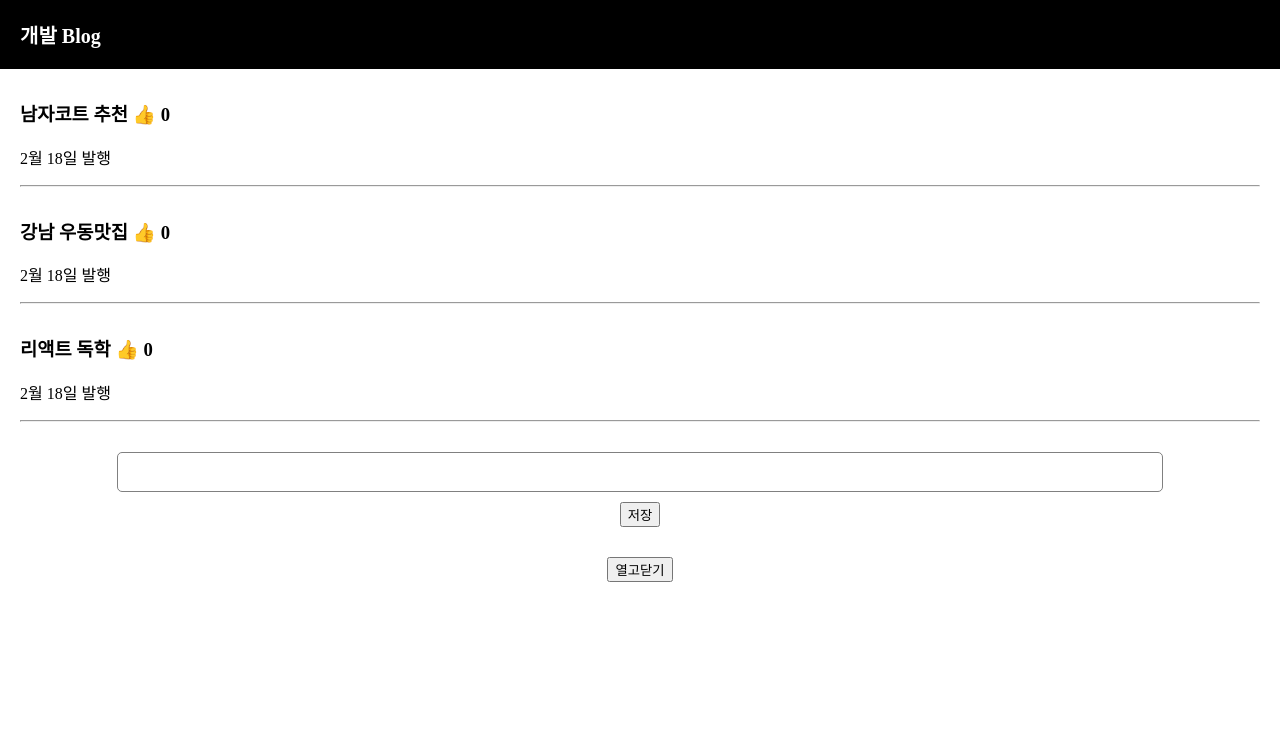
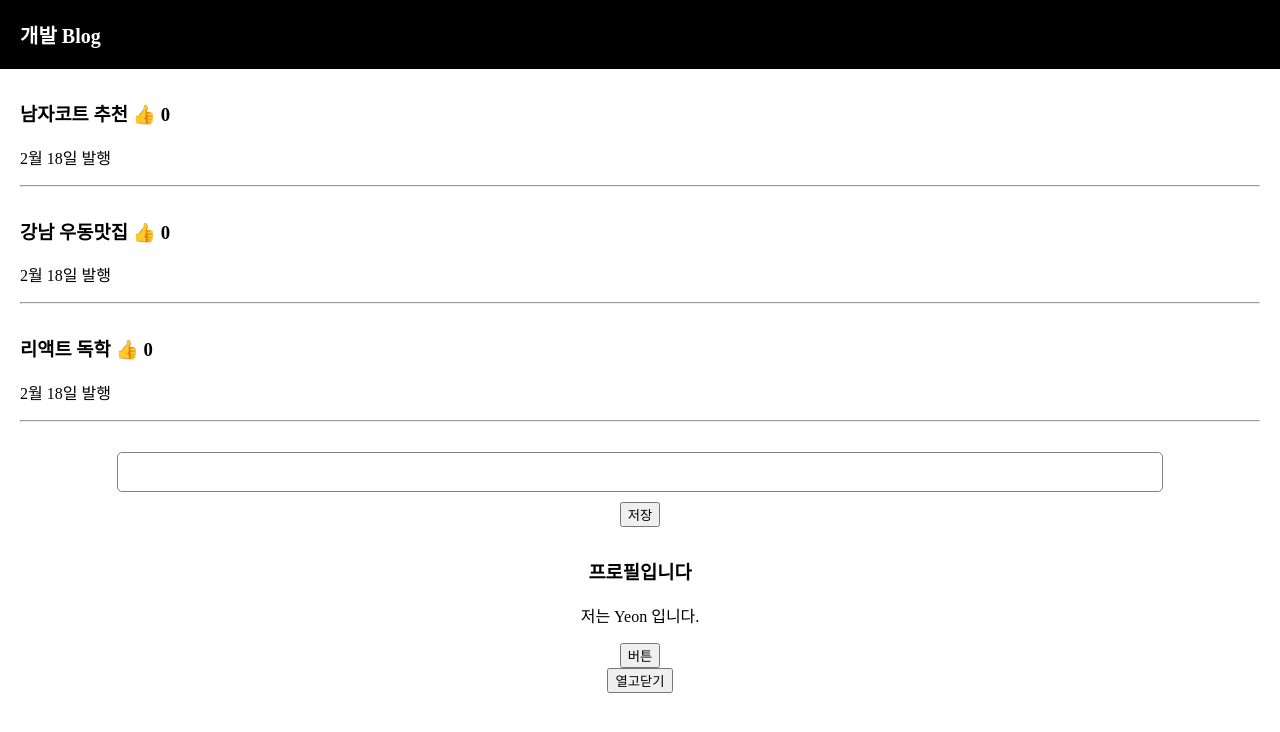
Before and after one commit to Yeonlisa/Blog, a React (Create React App) app: page / in a window 1280 px wide. Shown: the top 732 px of the page. Built offline with nearby package versions, Linux system fonts and the light colour scheme.

Commit message:
class를 이용한 옛날 옛적 React 문법

```diff
--- a/src/App.js
+++ b/src/App.js
@@ -36,6 +36,9 @@
           글제목변경( arrayCopy );
         } }>저장</button>
       </div>
+
+      <Profile />
+
       <button onClick={ () => {modal변경(!modal)} }>열고닫기</button>
 
       {
@@ -57,4 +60,27 @@
   )
 }
 
+class Profile extends React.Component {
+  constructor() {
+    super();
+    this.state = { name : 'Yeon', age : 31 }
+  }
+
+  changeName = () => {
+    this.setState( { name: 'Lee' } )
+  }
+
+  render() {
+    return (
+      <div>
+        <h3>프로필입니다</h3>
+        <p>저는 { this.state.name } 입니다.</p>
+        <button onClick={ this.changeName }>버튼</button>
+      </div>
+    )
+  }
+}
+
+
+
 export default App;
```
